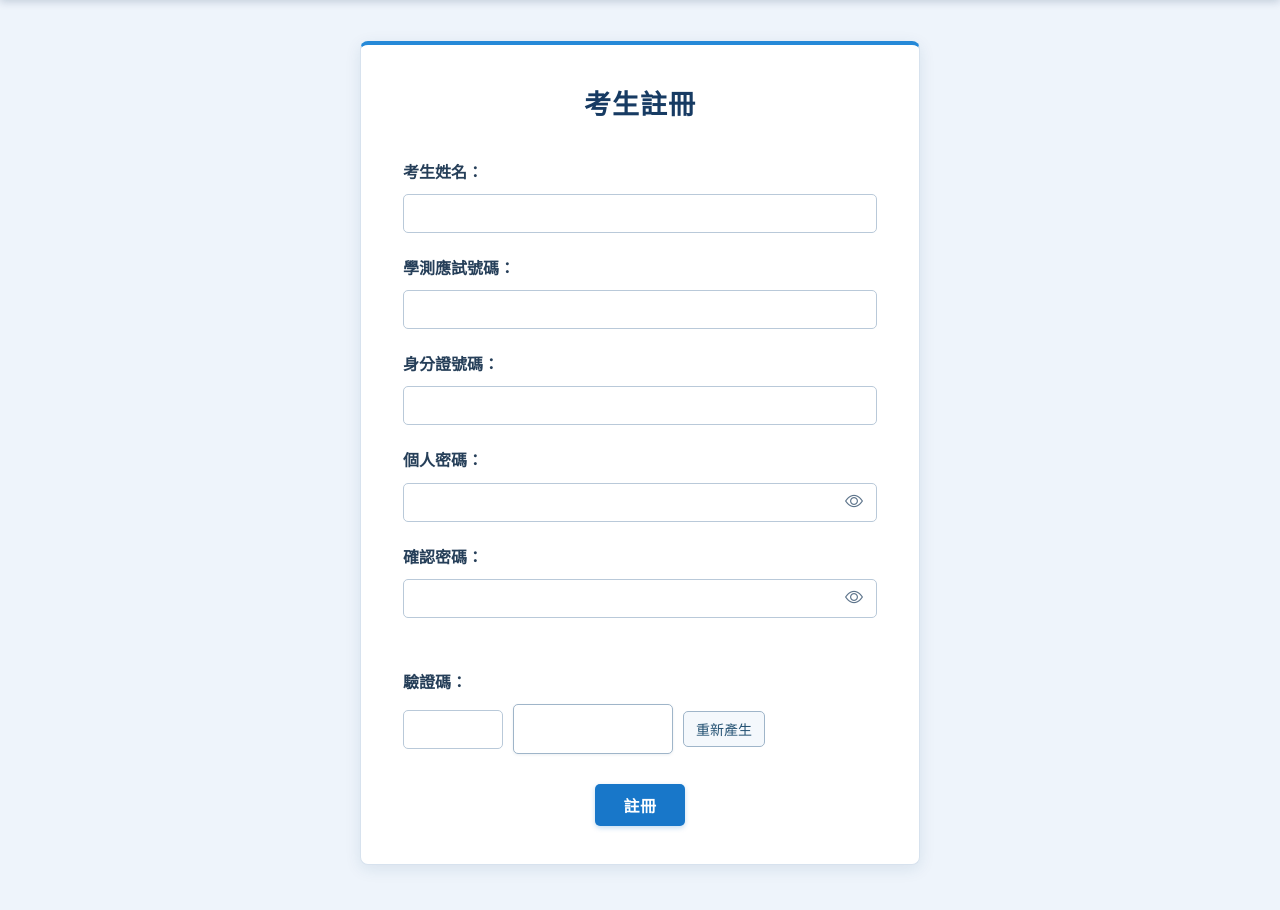
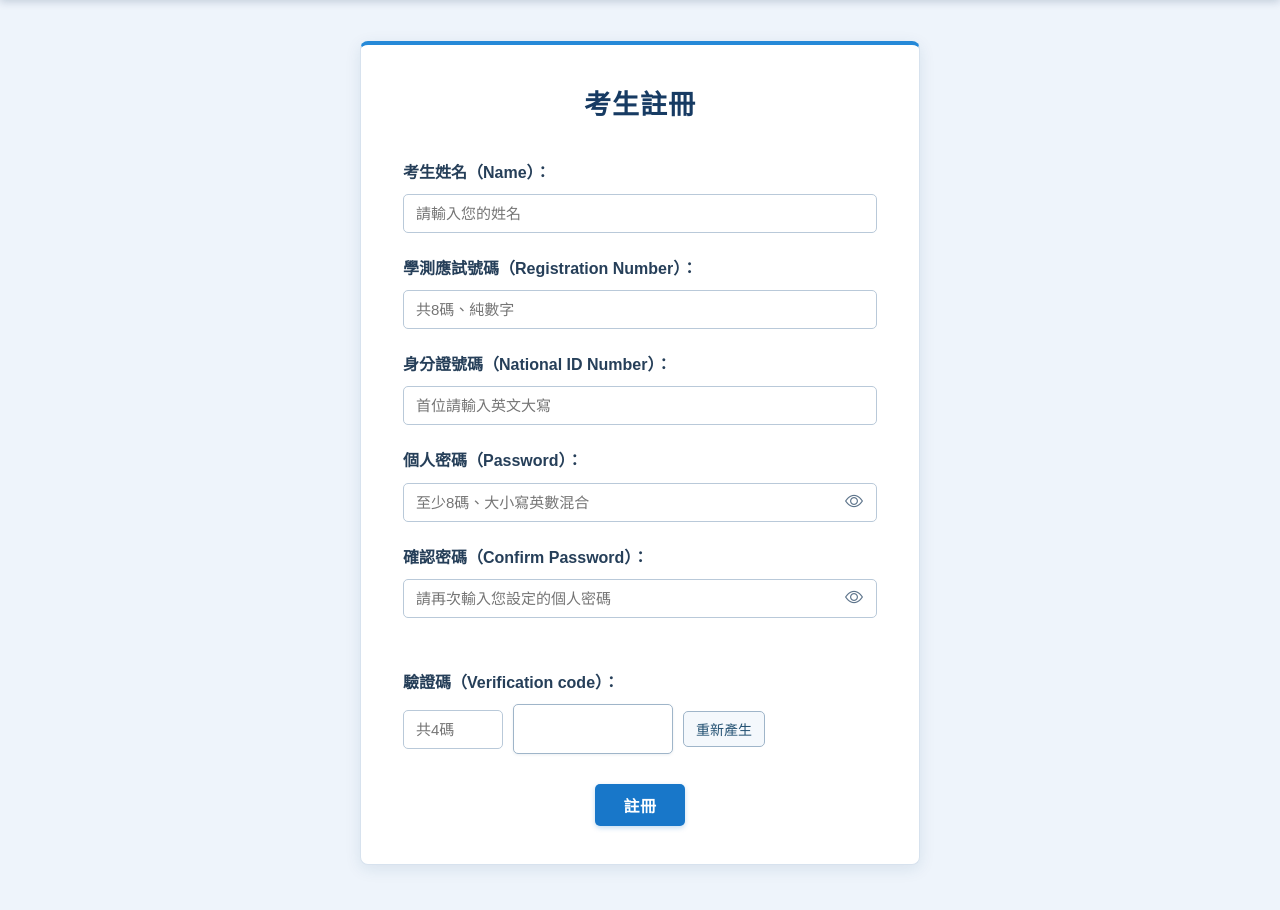
Before and after one commit to yunnn41399/apply116, a CodeIgniter 4 app: the page made by app/Views/register.php in a window 1280 px wide. Shown: the part 64-974 px from the top of the page. Run offline with PHP 8.4 and a stand-in for CodeIgniter, Linux system fonts and the light colour scheme; the template is opened without the code that fills it, so the values that code supplies are empty; some libraries are stand-ins or nearby versions.

Commit message:
Add placeholders and validation rules

```diff
--- a/app/Views/register.php
+++ b/app/Views/register.php
@@ -47,7 +47,7 @@
             <!-- 考生姓名 -->
             <div class="form-group">
                 <label for="name">
-                    考生姓名：
+                    考生姓名（Name）：
                 </label>
 
                 <input
@@ -56,6 +56,7 @@
                     name="name"
                     value="<?= old('name') ?>"
                     maxlength="50"
+                    placeholder="請輸入您的姓名"
                     required
                 >
             </div>
@@ -64,7 +65,7 @@
             <!-- 學測應試號碼 -->
             <div class="form-group">
                 <label for="exam_number">
-                    學測應試號碼：
+                    學測應試號碼（Registration Number）：
                 </label>
 
                 <input
@@ -72,6 +73,11 @@
                     id="exam_number"
                     name="exam_number"
                     value="<?= old('exam_number') ?>"
+                    maxlength="8"
+                    minlength="8"
+                    pattern="[0-9]{8}"
+                    inputmode="numeric"
+                    placeholder="共8碼、純數字"
                     required
                 >
             </div>
@@ -80,7 +86,7 @@
             <!-- 身分證號碼 -->
             <div class="form-group">
                 <label for="id_number">
-                    身分證號碼：
+                    身分證號碼（National ID Number）：
                 </label>
 
                 <input
@@ -89,6 +95,7 @@
                     name="id_number"
                     value="<?= old('id_number') ?>"
                     maxlength="10"
+                    placeholder="首位請輸入英文大寫"
                     required
                 >
             </div>
@@ -97,7 +104,7 @@
             <!-- 個人密碼 -->
             <div class="form-group">
                 <label for="password">
-                    個人密碼：
+                    個人密碼（Password）：
                 </label>
 
                 <div class="password-wrapper">
@@ -106,6 +113,7 @@
                         type="password"
                         id="password"
                         name="password"
+                        placeholder="至少8碼、大小寫英數混合"
                         required
                     >
 
@@ -153,7 +161,7 @@
             <!-- 確認密碼 -->
             <div class="form-group">
                 <label for="password_confirm">
-                    確認密碼：
+                    確認密碼（Confirm Password）：
                 </label>
 
                 <div class="password-wrapper">
@@ -162,6 +170,7 @@
                         type="password"
                         id="password_confirm"
                         name="password_confirm"
+                        placeholder="請再次輸入您設定的個人密碼"
                         required
                     >
 
@@ -184,7 +193,7 @@
             <div class="form-group captcha-group">
 
                 <label for="captcha">
-                    驗證碼：
+                    驗證碼（Verification code）：
                 </label>
 
                 <div class="captcha-wrapper">
@@ -195,6 +204,7 @@
                         name="captcha"
                         maxlength="4"
                         inputmode="numeric"
+                        placeholder="共4碼"
                         required
                     >
 
```
Also changed, not shown: app/Controllers/Register.php (+6 -5 lines).
